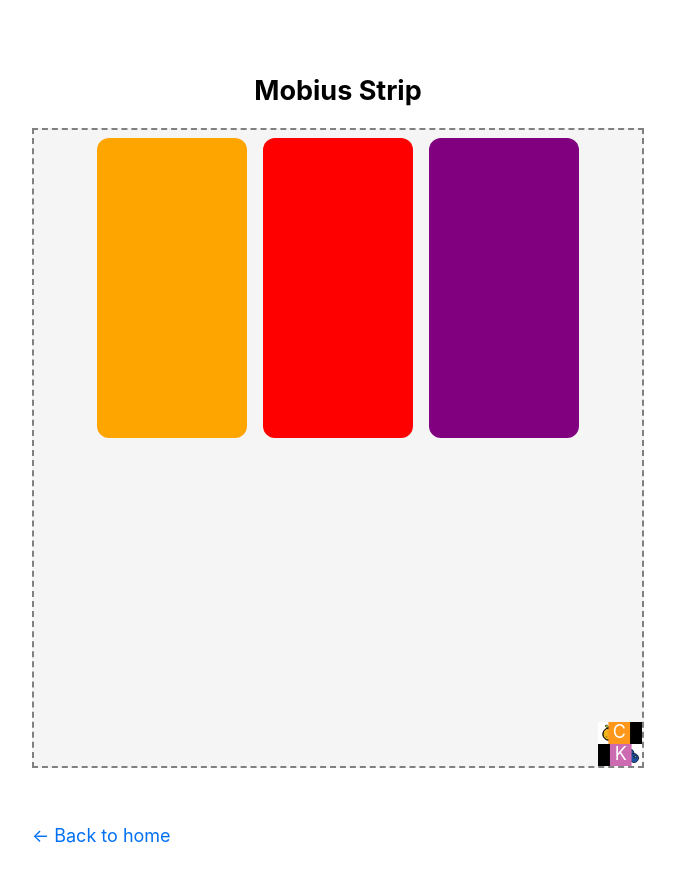
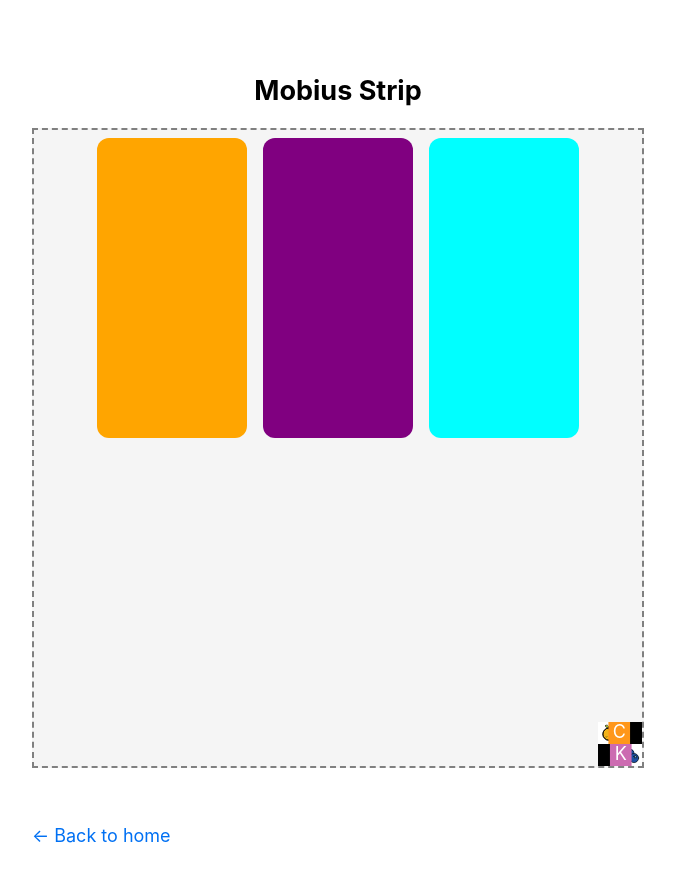
Before and after one commit to louisgv/art, a Next.js app: page /arts/mobius-strip in a window 1280 px wide. Shown: the top 882 px of the page, without its empty margins (302-977 px from the left). Built offline with nearby package versions, Linux system fonts and the light colour scheme.

Commit message:
Finalize mobius strip

```diff
--- a/pages/arts/mobius-strip.js
+++ b/pages/arts/mobius-strip.js
@@ -45,12 +45,15 @@ const Box = styled.div`
 const OrangeBox = styled(Box)`
   background-color: orange;
 `;
-const RedBox = styled(Box)`
-  background-color: red;
-`;
+
 const PurpleBox = styled(Box)`
   background-color: purple;
 `;
+
+const CyanBox = styled(Box)`
+  background-color: cyan;
+`;
+
 export default function MobiusStrip() {
   const canvasRef = useRef(null);
 
@@ -65,8 +68,8 @@ export default function MobiusStrip() {
       <ArtCanvas>
         <FlexBoxContainer>
           <OrangeBox />
-          <RedBox />
           <PurpleBox />
+          <CyanBox />
         </FlexBoxContainer>
 
         {/* <canvas style={{ width: "100%", height: "100%" }} ref={canvasRef} /> */}
```
